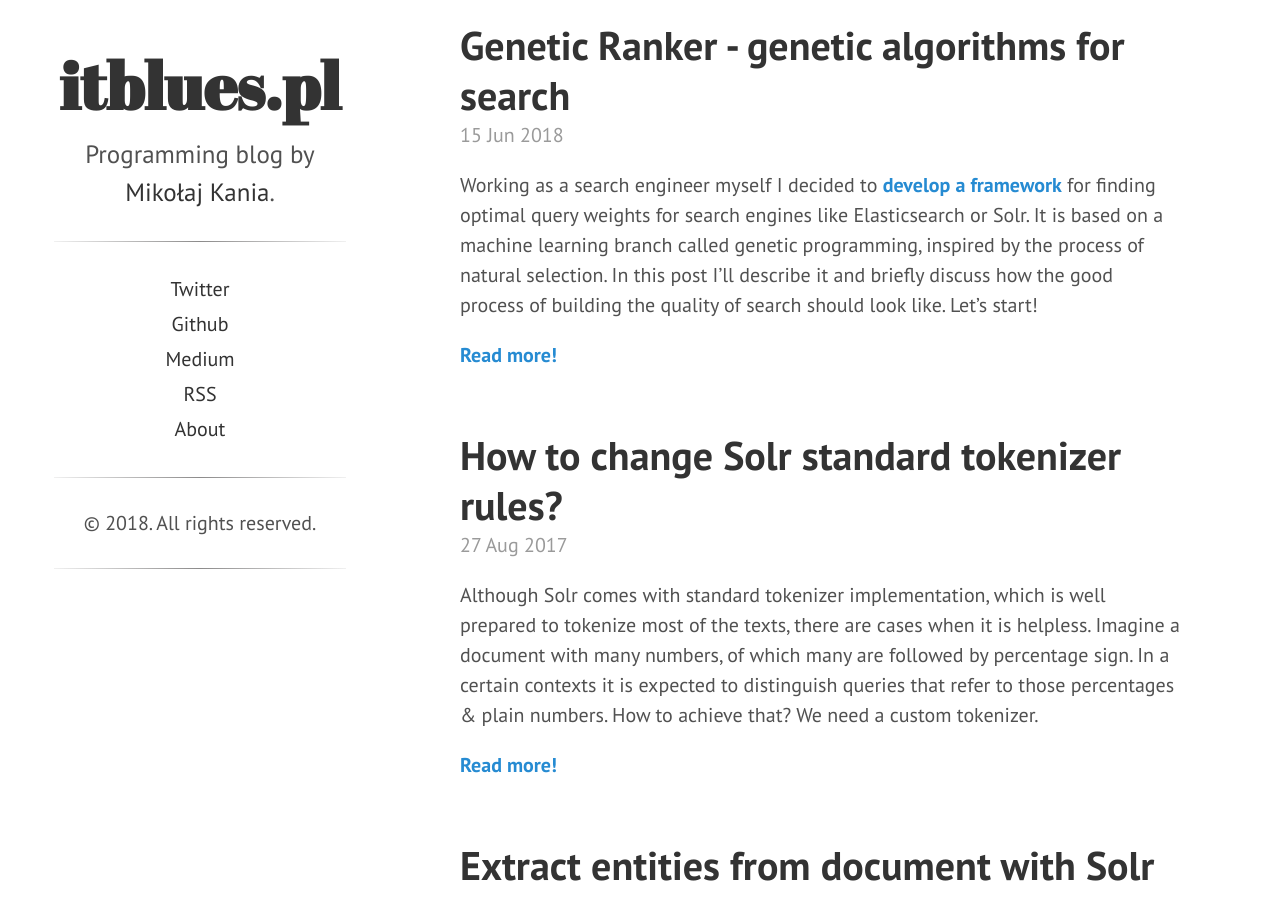
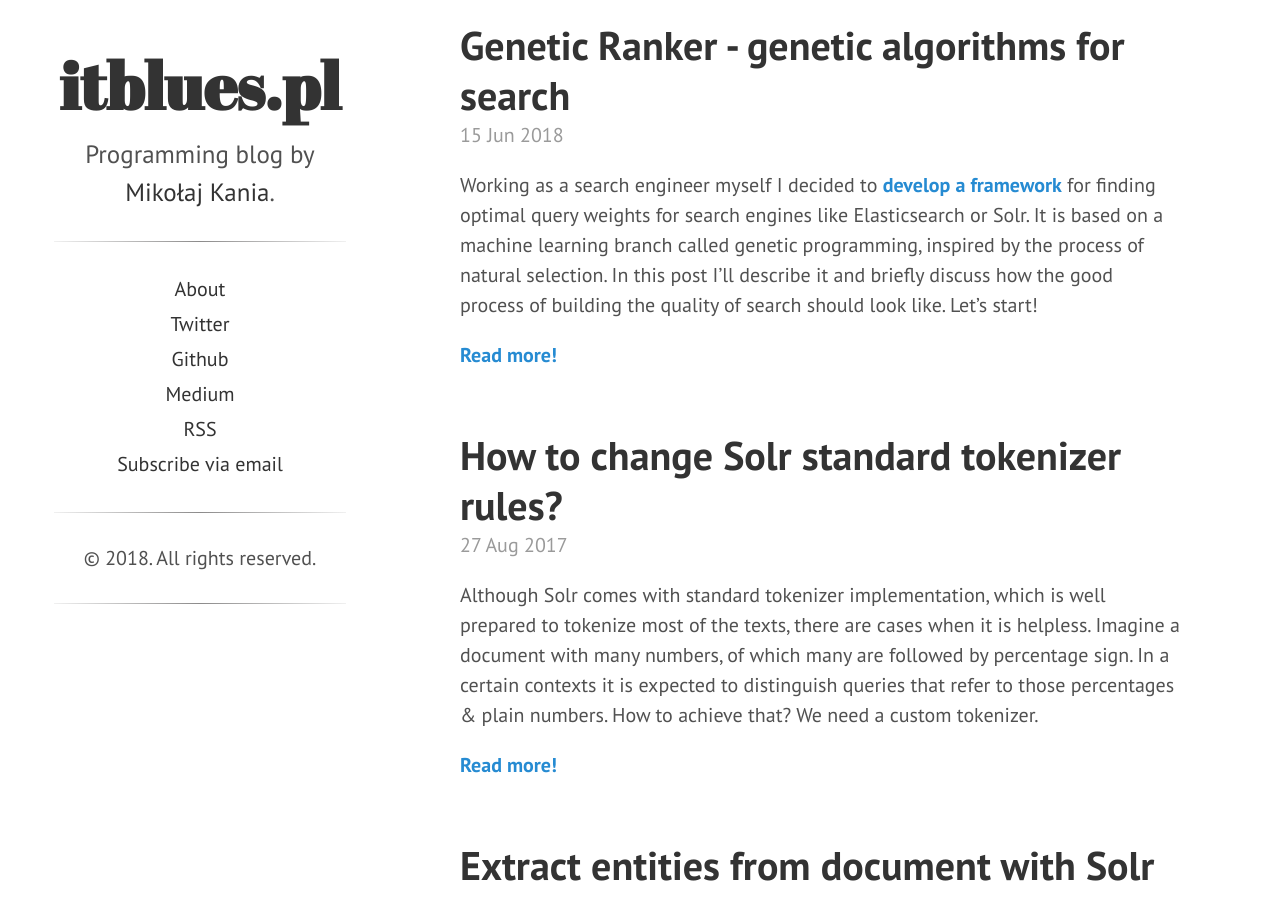
Before and after one commit to mikolajkania/mikolajkania.github.io, a Jekyll site: the page built from index.html, in a window 1280 px wide and 900 px high. Built offline with Jekyll 4.4.1, drawn with Linux system fonts in a browser that asks for light colours; the list of posts is cut into pages by our own code.

Commit message:
Email subscription added

```diff
--- a/_includes/sidebar.html
+++ b/_includes/sidebar.html
@@ -12,14 +12,6 @@
     <hr class="hr-sidebar"/>
 
     <nav class="sidebar-nav">
-	  <a class="sidebar-nav-item" href="{{ site.twitter }}" target="_blank">Twitter</a>
-
-	  <a class="sidebar-nav-item" href="{{ site.github.repo }}" target="_blank">Github</a>
-
-      <a class="sidebar-nav-item" href="{{ site.medium}}" target="_blank">Medium</a>
-
-	  <a class="sidebar-nav-item" href="{{ site.rss }}" target="_blank">RSS</a>
-
       {% comment %}
         The code below dynamically generates a sidebar nav of pages with
         `layout: page` in the front-matter. See readme for usage.
@@ -34,6 +26,16 @@
         {% endif %}
       {% endfor %}
 
+      <a class="sidebar-nav-item" href="{{ site.twitter }}" target="_blank">Twitter</a>
+
+      <a class="sidebar-nav-item" href="{{ site.github.repo }}" target="_blank">Github</a>
+
+      <a class="sidebar-nav-item" href="{{ site.medium}}" target="_blank">Medium</a>
+
+      <a class="sidebar-nav-item" href="{{ site.rss }}" target="_blank">RSS</a>
+
+      <a class="sidebar-nav-item" href="https://feedburner.google.com/fb/a/mailverify?uri=Itbluespl&amp;loc=en_US">Subscribe via email</a>
+
     </nav>
 
     <hr class="hr-sidebar"/>
```
